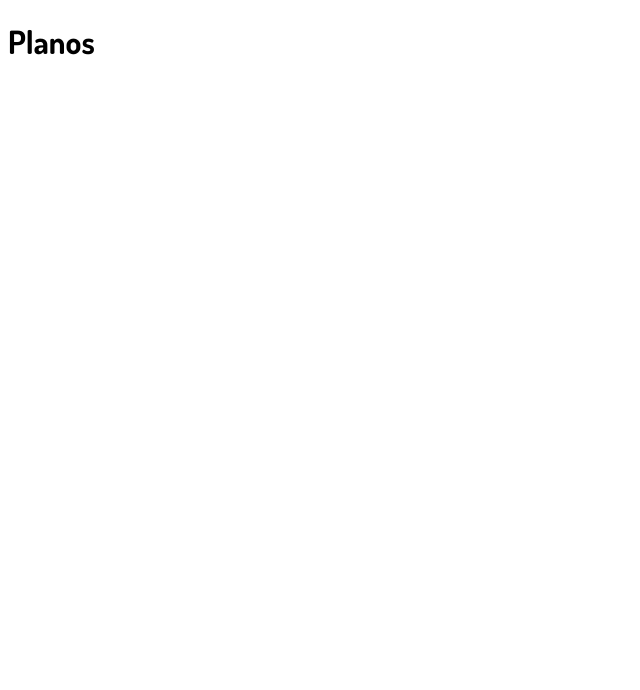
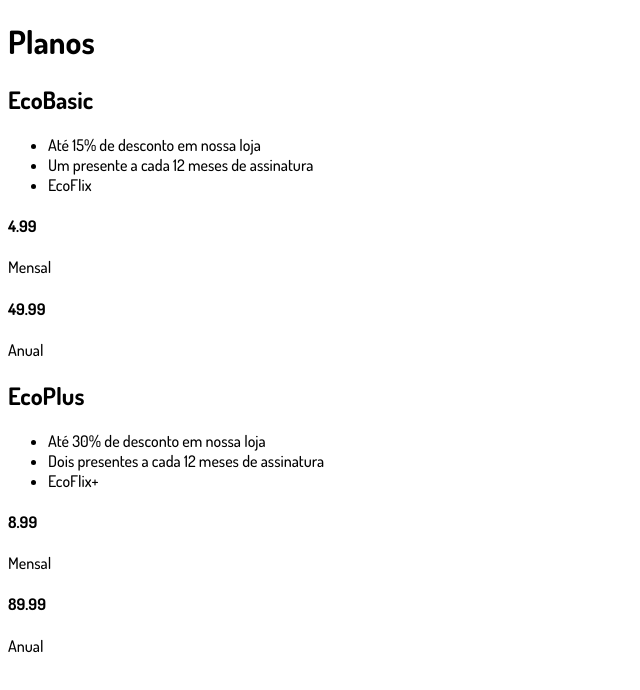
Before and after one commit to matheuslinkdev/ecomatters-react, a React (Vite) app: page /planos in a window 1280 px wide. Shown: the top 690 px of the page, without its empty margins (0-640 px from the left). Built offline with nearby package versions, Linux system fonts and the light colour scheme.

Commit message:
Adicionando e renderizando planos

```diff
--- /dev/null
+++ b/src/Componentes/Planos/data/planos.js
@@ -0,0 +1,22 @@
+export const planos = [
+  {
+    nome: "EcoBasic",
+    beneficios: [
+      "Até 15% de desconto em nossa loja",
+      "Um presente a cada 12 meses de assinatura",
+      "EcoFlix",
+    ],
+    precoMensal: "4.99",
+    precoAnual: "49.99",
+  },
+  {
+    nome: "EcoPlus",
+    beneficios: [
+      "Até 30% de desconto em nossa loja",
+      "Dois presentes a cada 12 meses de assinatura",
+      "EcoFlix+",
+    ],
+    precoMensal: "8.99",
+    precoAnual: "89.99",
+  },
+];
--- a/src/Componentes/Planos/index.jsx
+++ b/src/Componentes/Planos/index.jsx
@@ -1,7 +1,31 @@
+import { planos } from "./data/planos"
+
 const Planos = () => {
   return (
     <main>
       <h1>Planos</h1>
+      <article>
+        {planos.map((plano, index)=>{
+          return(
+            <section key={index}>
+              <h2>{plano.nome}</h2>
+              <ul>
+                <li>{plano.beneficios[0]}</li>
+                <li>{plano.beneficios[1]}</li>
+                <li>{plano.beneficios[2]}</li>
+              </ul>
+              <div>
+                <h4>{plano.precoMensal}</h4>
+                <span>Mensal</span>
+              </div>
+              <div>
+                <h4>{plano.precoAnual}</h4>
+                <span>Anual</span>
+              </div>
+            </section>
+          )
+        })}
+      </article>
     </main>
   )
 }
```
Also changed, not shown: src/Componentes/Planos/BotaoAssinar/index.jsx (added).
